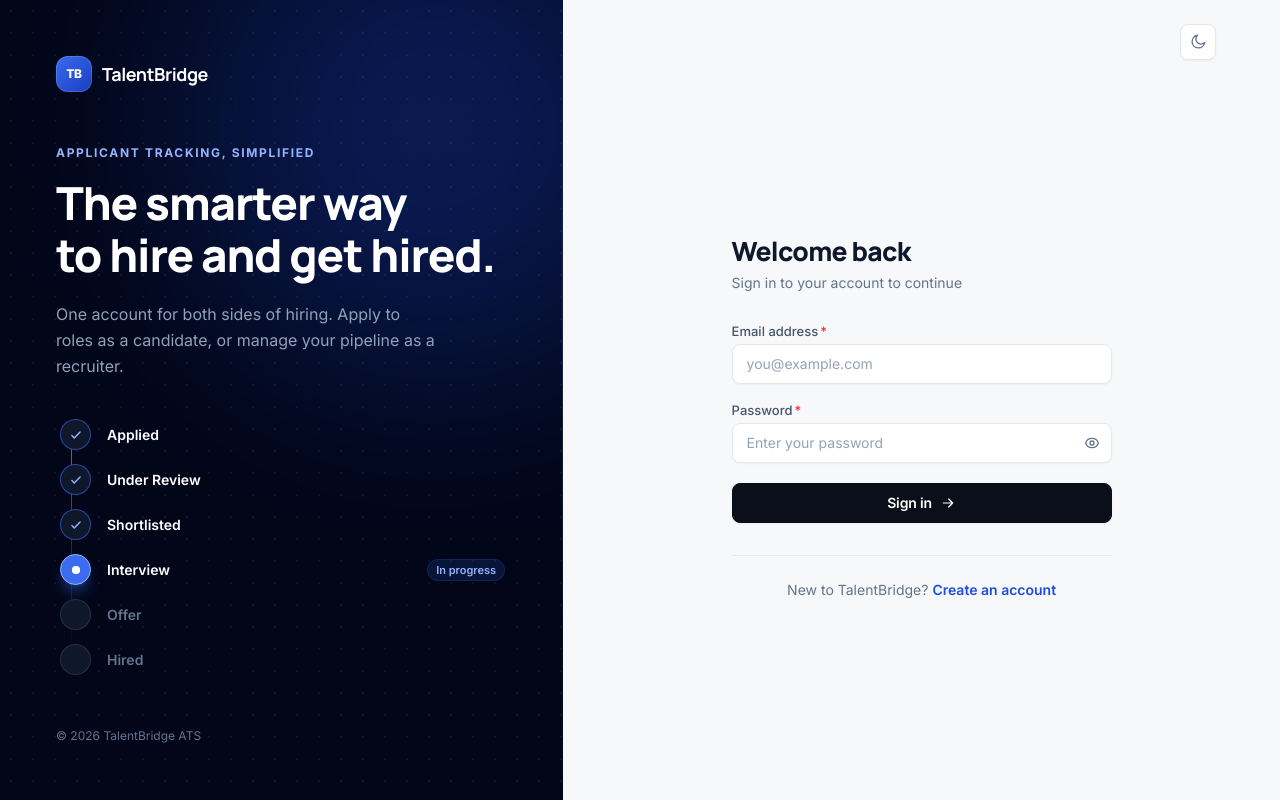
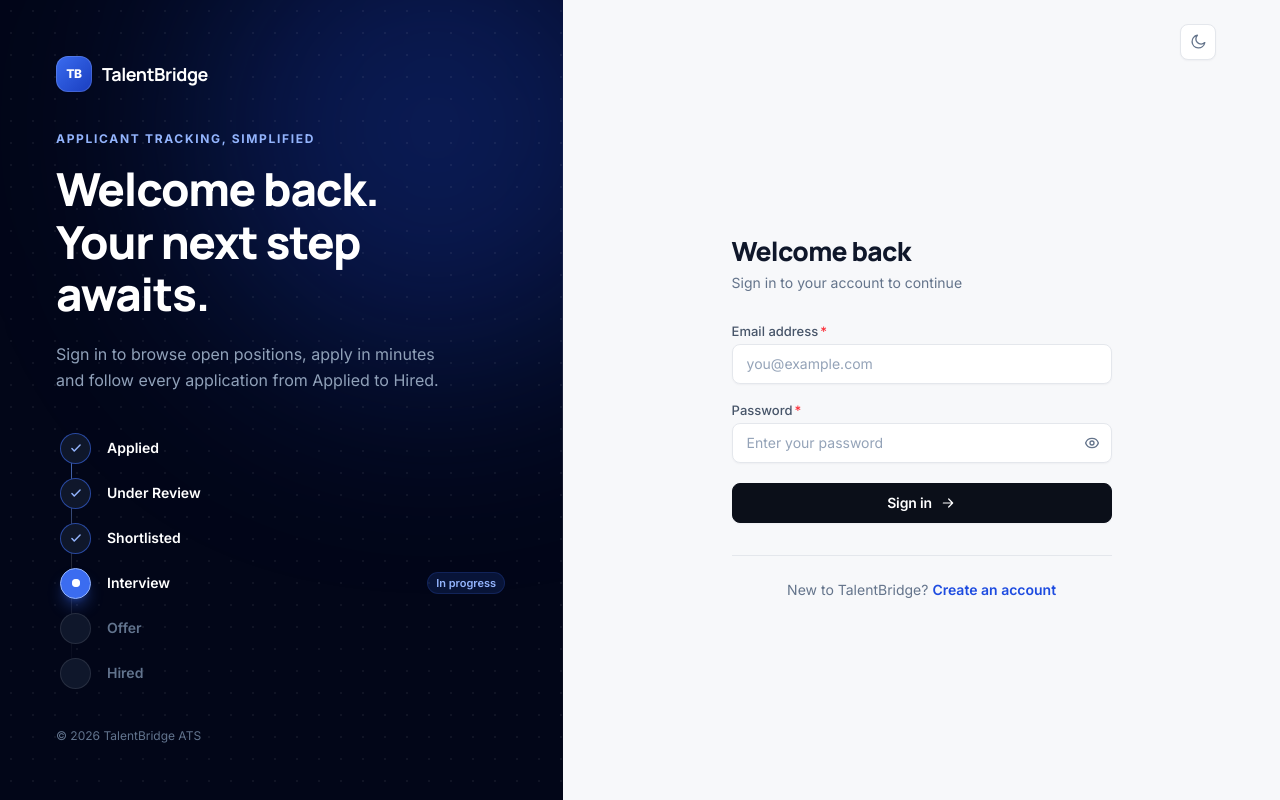
Before and after one commit to KasundiRanaweera/Application_Tracking_System-Frontend, a React (Vite) app: page /login in a window 1280 px wide. Built offline with nearby package versions, Linux system fonts and the light colour scheme; no server answers.

Commit message:
Redesign landing page as a candidate-focused careers homepage with responsive hero

```diff
--- a/src/pages/LoginPage.jsx
+++ b/src/pages/LoginPage.jsx
@@ -53,8 +53,8 @@ export default function LoginPage() {
   return (
     <AuthShell
       eyebrow="Applicant Tracking, Simplified"
-      title={<>The smarter way<br />to hire and get hired.</>}
-      description="One account for both sides of hiring. Apply to roles as a candidate, or manage your pipeline as a recruiter."
+      title={<>Welcome back.<br />Your next step awaits.</>}
+      description="Sign in to browse open positions, apply in minutes and follow every application from Applied to Hired."
       visual={<PipelineLadder />}
     >
       <div className="mb-8">
```
